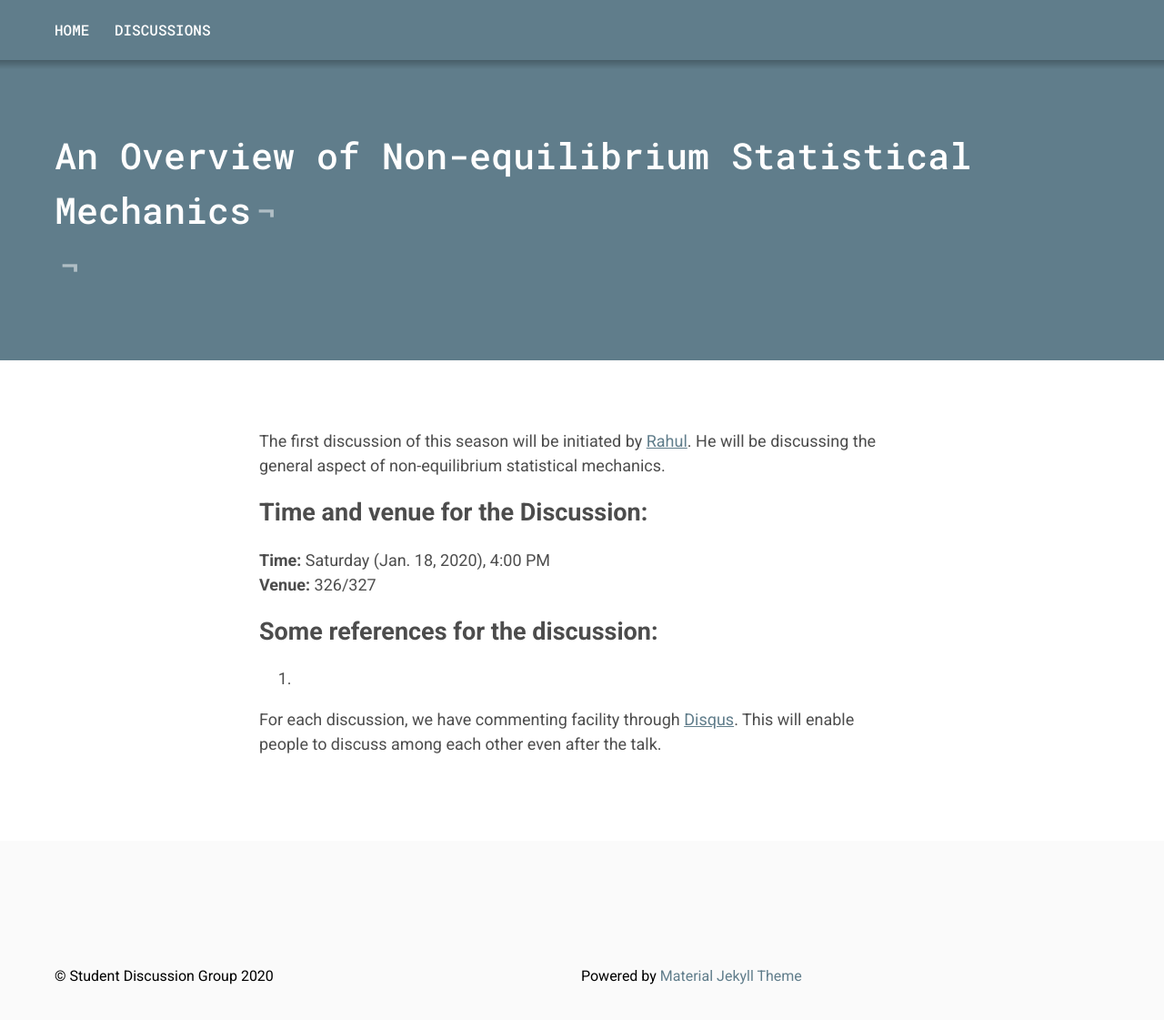
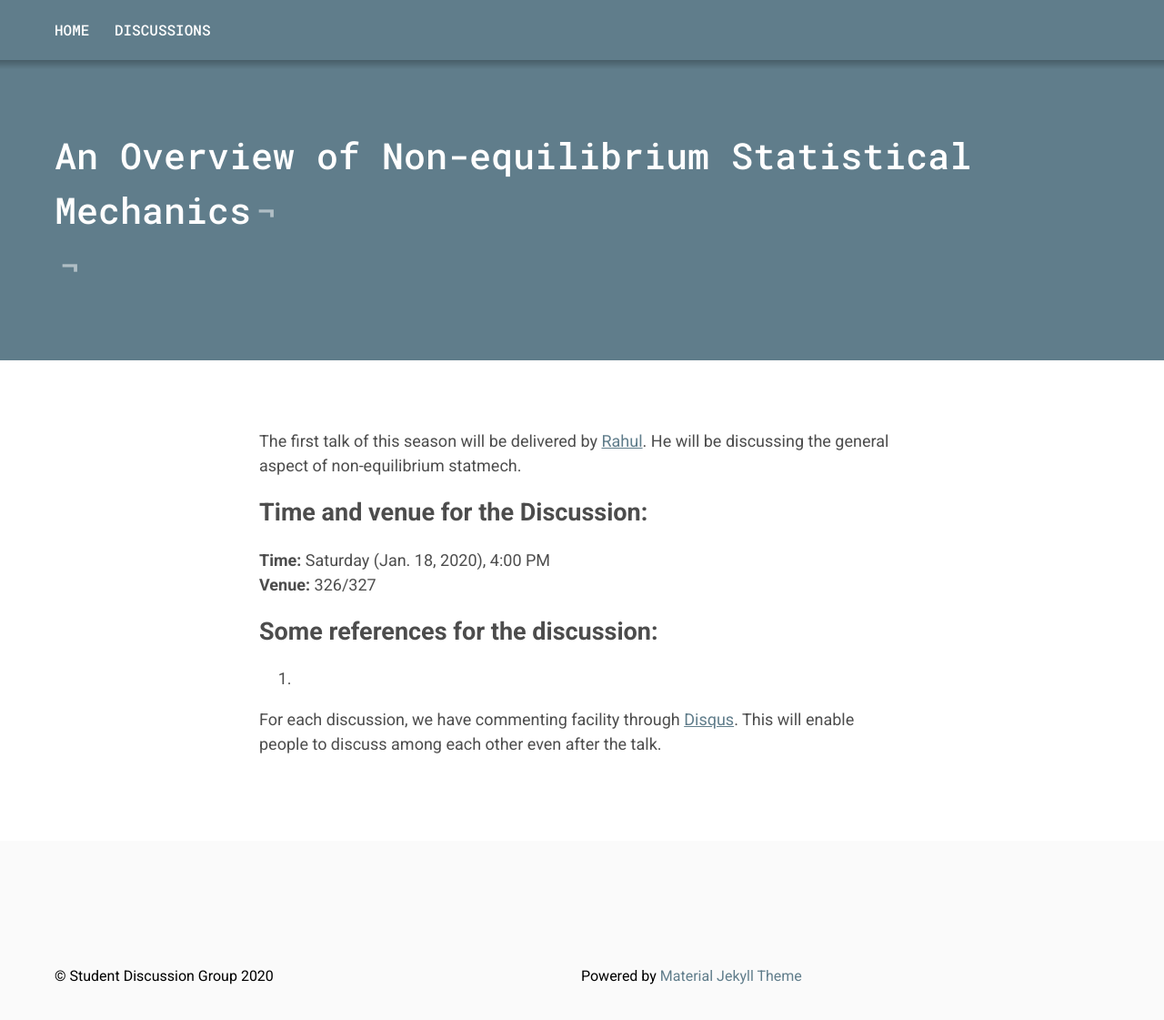
Before and after one commit to vinayphys/discussion2020, a Jekyll site: the page built from _posts/2020-01-18-Introduction-Nonequilibrium.markdown, in a window 1280 px wide and 1224 px high. Shown: the top 1121 px of the window at 91% size. Built offline with Jekyll 4.4.1, drawn with Linux system fonts in a browser that asks for light colours; comment, search, counter and statistics services are not loaded.

Commit message:
Update 2020-01-18-Introduction-Nonequilibrium.markdown

```diff
--- a/_posts/2020-01-18-Introduction-Nonequilibrium.markdown
+++ b/_posts/2020-01-18-Introduction-Nonequilibrium.markdown
@@ -3,7 +3,7 @@ layout: post
 title:  "An Overview of Non-equilibrium Statistical Mechanics"
 date:   2020-01-18 18:52:21 -0500
 ---
-The first discussion of this season will be initiated by [Rahul](https://www.imsc.res.in/rahul_sunil_dandekar). He will be discussing the general aspect of non-equilibrium statistical mechanics.
+The first talk of this season will be delivered by [Rahul](https://www.imsc.res.in/rahul_sunil_dandekar). He will be discussing the general aspect of non-equilibrium statmech.
 
 ## Time and venue for the Discussion:
 **Time:** Saturday (Jan. 18, 2020), 4:00 PM
```
